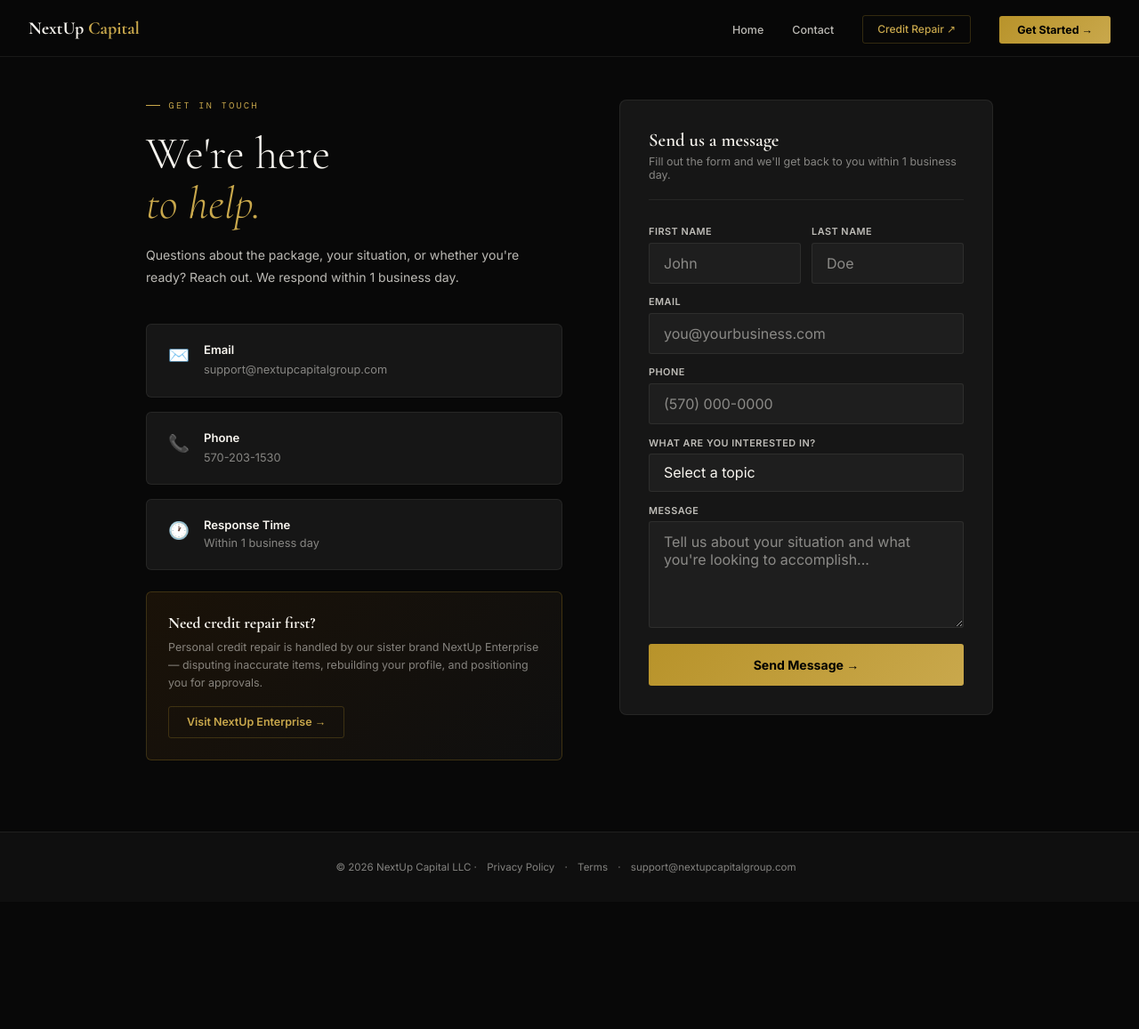
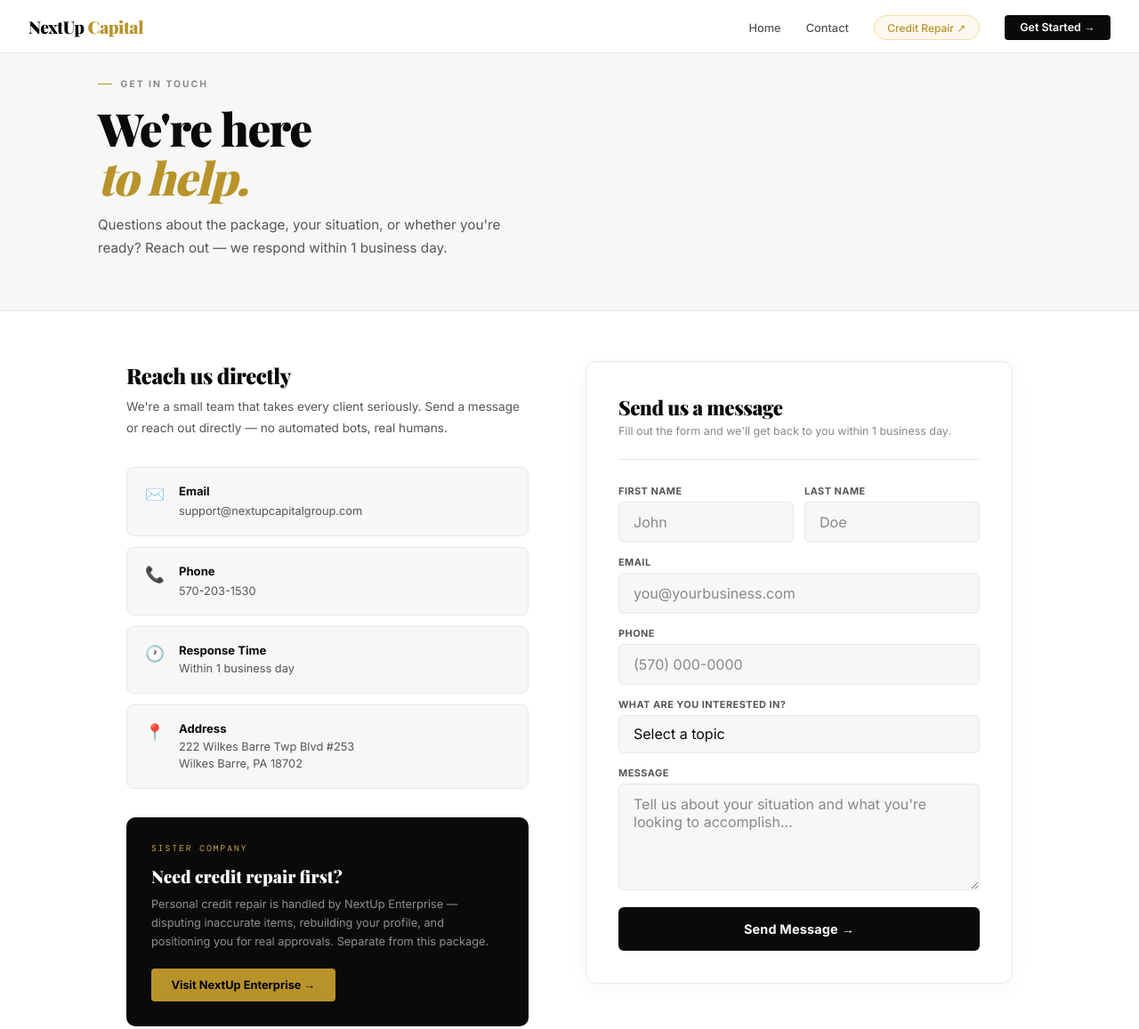
Before and after one commit to nextupcredit-web/nextup-capital, a plain HTML site: page contact.html in a window 1280 px wide. Shown: the top 1157 px of the page at 89% size. Before the commit the page ends 1014 px from the top, so only its background shows below. Drawn offline with nearby package versions, Linux system fonts and the light colour scheme; a web font is replaced by a local one.

Commit message:
Update contact.html

```diff
--- a/contact.html
+++ b/contact.html
@@ -6,81 +6,94 @@
   <title>Contact — NextUp Capital</title>
   <link rel="preconnect" href="https://fonts.googleapis.com"/>
   <link rel="preconnect" href="https://fonts.gstatic.com" crossorigin/>
-  <link href="https://fonts.googleapis.com/css2?family=Cormorant+Garamond:ital,wght@0,300;0,400;0,600;0,700;1,300;1,400;1,600&family=Inter:wght@300;400;500;600;700&family=DM+Mono:wght@400;500&display=swap" rel="stylesheet"/>
+  <link href="https://fonts.googleapis.com/css2?family=Playfair+Display:ital,wght@0,700;0,900;1,700;1,900&family=Inter:wght@300;400;500;600;700&family=DM+Mono:wght@400;500&display=swap" rel="stylesheet"/>
   <script>!function(f,b,e,v,n,t,s){if(f.fbq)return;n=f.fbq=function(){n.callMethod?n.callMethod.apply(n,arguments):n.queue.push(arguments)};if(!f._fbq)f._fbq=n;n.push=n;n.loaded=!0;n.version='2.0';n.queue=[];t=b.createElement(e);t.async=!0;t.src=v;s=b.getElementsByTagName(e)[0];s.parentNode.insertBefore(t,s)}(window,document,'script','https://connect.facebook.net/en_US/fbevents.js');fbq('init','1553461379770085');fbq('track','PageView');</script>
   <style>
-    :root{--black:#080808;--dark:#0f0f0f;--dark-2:#161616;--dark-3:#1e1e1e;--off-white:#f8f5ef;--gold:#b8932a;--gold-2:#c9a84c;--gold-border:rgba(184,147,42,0.25);--text-light:rgba(248,245,239,0.5);--text-mid:rgba(248,245,239,0.75);--border:rgba(248,245,239,0.07);}
+    :root{--white:#ffffff;--off:#f7f7f5;--gold:#b8932a;--gold-2:#c9a84c;--gold-bg:#fdf8ee;--gold-border:#f0dfa0;--black:#0a0a0a;--gray-1:#1a1a1a;--gray-2:#333;--gray-3:#555;--gray-4:#888;--border:#e8e8e4;}
     *,*::before,*::after{box-sizing:border-box;margin:0;padding:0;}
-    body{background:var(--black);color:var(--off-white);font-family:'Inter',sans-serif;-webkit-font-smoothing:antialiased;overflow-x:hidden;}
-    nav{position:fixed;top:0;left:0;right:0;z-index:200;padding:0 2rem;height:64px;display:flex;align-items:center;justify-content:space-between;background:rgba(8,8,8,0.92);backdrop-filter:blur(20px);border-bottom:1px solid var(--border);}
-    .nav-logo{font-family:'Cormorant Garamond',serif;font-weight:700;font-size:1.25rem;color:var(--off-white);text-decoration:none;}
-    .nav-logo span{color:var(--gold-2);}
-    .nav-links{display:flex;align-items:center;gap:2rem;list-style:none;}
-    .nav-links a{font-size:0.78rem;font-weight:500;color:var(--text-mid);text-decoration:none;transition:color 0.2s;}
-    .nav-links a:hover{color:var(--off-white);}
-    .nav-cta{background:linear-gradient(135deg,var(--gold),var(--gold-2));color:#000 !important;font-weight:700 !important;padding:0.5rem 1.25rem;border-radius:3px;}
-    .nav-credit{border:1px solid var(--gold-border);color:var(--gold-2) !important;padding:0.45rem 1rem;border-radius:3px;font-size:0.75rem !important;}
+    body{background:var(--white);color:var(--black);font-family:'Inter',sans-serif;-webkit-font-smoothing:antialiased;overflow-x:hidden;}
+    nav{position:fixed;top:0;left:0;right:0;z-index:200;height:60px;padding:0 2rem;display:flex;align-items:center;justify-content:space-between;background:rgba(255,255,255,0.95);backdrop-filter:blur(16px);border-bottom:1px solid var(--border);}
+    .logo{font-family:'Playfair Display',serif;font-size:1.2rem;font-weight:900;color:var(--black);text-decoration:none;letter-spacing:-0.02em;}
+    .logo span{color:var(--gold);}
+    .nav-links{display:flex;align-items:center;gap:1.75rem;list-style:none;}
+    .nav-links a{font-size:0.8rem;font-weight:500;color:var(--gray-3);text-decoration:none;transition:color 0.2s;}
+    .nav-links a:hover{color:var(--black);}
+    .nav-credit{color:var(--gold) !important;border:1px solid var(--gold-border);padding:0.35rem 0.9rem;border-radius:20px;font-size:0.75rem !important;background:var(--gold-bg);}
+    .nav-cta{background:var(--black) !important;color:#fff !important;padding:0.4rem 1.1rem;border-radius:4px;font-weight:600 !important;font-size:0.78rem !important;}
     .hamburger{display:none;flex-direction:column;gap:5px;background:none;border:none;cursor:pointer;padding:4px;}
-    .hamburger span{display:block;width:22px;height:2px;background:var(--off-white);border-radius:2px;}
-    .mobile-menu{display:none;position:fixed;top:64px;left:0;right:0;bottom:0;background:rgba(8,8,8,0.98);z-index:199;padding:2rem;flex-direction:column;gap:0;}
+    .hamburger span{display:block;width:22px;height:2px;background:var(--black);border-radius:2px;}
+    .mobile-menu{display:none;position:fixed;top:60px;left:0;right:0;bottom:0;background:rgba(255,255,255,0.98);z-index:199;padding:1.5rem;flex-direction:column;}
     .mobile-menu.open{display:flex;}
-    .mobile-menu a{display:block;font-size:1.1rem;color:var(--text-mid);text-decoration:none;padding:1rem 0;border-bottom:1px solid var(--border);}
-    .mobile-menu a:first-child{border-top:1px solid var(--border);}
-    .mobile-menu .m-cta{margin-top:1.5rem;background:linear-gradient(135deg,var(--gold),var(--gold-2));color:#000;font-weight:700;text-align:center;padding:1rem;border-radius:3px;border:none;font-size:1rem;}
+    .mobile-menu a{display:block;font-size:1rem;color:var(--gray-2);text-decoration:none;padding:0.9rem 0;border-bottom:1px solid var(--border);font-weight:500;}
+    .mobile-menu .m-cta{margin-top:1.25rem;background:var(--black);color:#fff;font-weight:700;text-align:center;padding:1rem;border-radius:4px;border:none;font-size:0.95rem;}
     @media(max-width:760px){.nav-links{display:none;}.hamburger{display:flex;}}
 
-    .page{max-width:1000px;margin:0 auto;padding:7rem 1.5rem 5rem;display:grid;grid-template-columns:1fr 420px;gap:4rem;align-items:start;}
-    @media(max-width:800px){.page{grid-template-columns:1fr;padding:6rem 1.25rem 4rem;gap:2.5rem;}}
+    /* PAGE HEADER */
+    .page-header{background:var(--off);border-bottom:1px solid var(--border);padding:5.5rem 2rem 3.5rem;}
+    .header-inner{max-width:1060px;margin:0 auto;}
+    .sec-label{font-size:0.65rem;font-weight:700;letter-spacing:2px;text-transform:uppercase;color:var(--gray-4);margin-bottom:1rem;display:flex;align-items:center;gap:0.6rem;}
+    .sec-label::before{content:'';width:16px;height:1.5px;background:var(--gold);}
+    h1{font-family:'Playfair Display',serif;font-size:clamp(2.2rem,4vw,3.2rem);font-weight:900;line-height:1.08;letter-spacing:-0.025em;margin-bottom:0.75rem;}
+    h1 em{font-style:italic;color:var(--gold);}
+    .page-sub{font-size:0.95rem;color:var(--gray-3);line-height:1.75;max-width:480px;}
 
-    .page-tag{font-family:'DM Mono',monospace;font-size:0.62rem;color:var(--gold-2);letter-spacing:2.5px;text-transform:uppercase;display:flex;align-items:center;gap:0.6rem;margin-bottom:1.25rem;}
-    .page-tag::before{content:'';width:16px;height:1px;background:var(--gold-2);}
-    h1{font-family:'Cormorant Garamond',serif;font-weight:300;font-size:clamp(2.2rem,4vw,3.2rem);line-height:1.1;margin-bottom:1rem;}
-    h1 em{font-style:italic;color:var(--gold-2);}
-    .page-sub{font-size:0.88rem;color:var(--text-mid);line-height:1.8;margin-bottom:2.5rem;}
+    /* MAIN */
+    .main{max-width:1060px;margin:0 auto;padding:3.5rem 2rem 5rem;display:grid;grid-template-columns:1fr 480px;gap:4rem;align-items:start;}
+    @media(max-width:860px){.main{grid-template-columns:1fr;padding:2.5rem 1.5rem 4rem;gap:2.5rem;}}
+    @media(max-width:480px){.page-header{padding:5rem 1.25rem 2.5rem;}.main{padding:2rem 1.25rem 3rem;}}
 
-    .info-cards{display:flex;flex-direction:column;gap:1rem;}
-    .info-card{background:var(--dark-2);border:1px solid var(--border);border-radius:6px;padding:1.25rem 1.5rem;display:flex;gap:1rem;align-items:flex-start;}
-    .info-icon{font-size:1.2rem;flex-shrink:0;margin-top:2px;}
-    .info-card h4{font-size:0.82rem;font-weight:600;margin-bottom:0.2rem;}
-    .info-card a,.info-card p{font-size:0.8rem;color:var(--text-light);text-decoration:none;line-height:1.5;}
-    .info-card a:hover{color:var(--gold-2);}
+    /* INFO SIDE */
+    .info-title{font-family:'Playfair Display',serif;font-size:1.5rem;font-weight:900;margin-bottom:0.5rem;letter-spacing:-0.02em;}
+    .info-desc{font-size:0.85rem;color:var(--gray-3);line-height:1.75;margin-bottom:2rem;}
+    .info-cards{display:flex;flex-direction:column;gap:0.75rem;margin-bottom:2rem;}
+    .info-card{display:flex;align-items:flex-start;gap:1rem;background:var(--off);border:1px solid var(--border);border-radius:8px;padding:1.1rem 1.25rem;transition:border-color 0.2s;}
+    .info-card:hover{border-color:var(--gold-border);}
+    .info-card-icon{font-size:1.1rem;flex-shrink:0;margin-top:1px;}
+    .info-card h4{font-size:0.82rem;font-weight:700;margin-bottom:0.2rem;color:var(--black);}
+    .info-card a,.info-card p{font-size:0.8rem;color:var(--gray-3);text-decoration:none;line-height:1.5;}
+    .info-card a:hover{color:var(--gold);}
 
-    .credit-banner{background:linear-gradient(135deg,#1a1208,#0f0f0f);border:1px solid var(--gold-border);border-radius:6px;padding:1.5rem;margin-top:1.5rem;}
-    .credit-banner h4{font-family:'Cormorant Garamond',serif;font-size:1.1rem;margin-bottom:0.4rem;}
-    .credit-banner p{font-size:0.78rem;color:var(--text-light);line-height:1.6;margin-bottom:1rem;}
-    .credit-btn{display:inline-block;border:1px solid var(--gold-border);color:var(--gold-2);font-size:0.78rem;font-weight:600;padding:0.6rem 1.25rem;border-radius:3px;text-decoration:none;transition:all 0.2s;}
-    .credit-btn:hover{background:rgba(184,147,42,0.08);}
+    .credit-box{background:var(--black);border-radius:10px;padding:1.75rem;color:#fff;}
+    .credit-box-tag{font-family:'DM Mono',monospace;font-size:0.6rem;letter-spacing:2px;text-transform:uppercase;color:var(--gold-2);margin-bottom:0.75rem;}
+    .credit-box h4{font-family:'Playfair Display',serif;font-size:1.2rem;font-weight:900;margin-bottom:0.5rem;}
+    .credit-box p{font-size:0.8rem;color:rgba(255,255,255,0.55);line-height:1.65;margin-bottom:1.25rem;}
+    .credit-btn{display:inline-block;background:var(--gold);color:#000;font-weight:700;font-size:0.8rem;padding:0.7rem 1.4rem;border-radius:4px;text-decoration:none;transition:background 0.2s;}
+    .credit-btn:hover{background:var(--gold-2);}
 
-    .form-panel{background:var(--dark-2);border:1px solid var(--border);border-radius:8px;padding:2rem;}
-    @media(max-width:480px){.form-panel{padding:1.5rem;}}
-    .form-panel h3{font-family:'Cormorant Garamond',serif;font-size:1.3rem;font-weight:600;margin-bottom:0.25rem;}
-    .form-panel > p{font-size:0.78rem;color:var(--text-light);margin-bottom:1.75rem;padding-bottom:1.25rem;border-bottom:1px solid var(--border);}
-    .field{display:flex;flex-direction:column;gap:0.35rem;margin-bottom:0.85rem;}
-    .field label{font-size:0.68rem;font-weight:600;letter-spacing:0.5px;text-transform:uppercase;color:var(--text-mid);}
-    .field input,.field textarea,.field select{background:var(--dark-3);border:1px solid var(--border);border-radius:3px;padding:0.75rem 1rem;color:var(--off-white);font-family:'Inter',sans-serif;font-size:16px;outline:none;transition:border-color 0.2s;-webkit-appearance:none;width:100%;}
-    .field input:focus,.field textarea:focus,.field select:focus{border-color:rgba(184,147,42,0.45);}
-    .field input::placeholder,.field textarea::placeholder{color:var(--text-light);}
+    /* FORM */
+    .form-card{background:var(--white);border:1.5px solid var(--border);border-radius:12px;padding:2.25rem;box-shadow:0 4px 24px rgba(0,0,0,0.04);}
+    @media(max-width:480px){.form-card{padding:1.5rem;border-radius:8px;}}
+    .form-title{font-family:'Playfair Display',serif;font-size:1.4rem;font-weight:900;margin-bottom:0.25rem;letter-spacing:-0.02em;}
+    .form-sub{font-size:0.78rem;color:var(--gray-4);margin-bottom:1.75rem;padding-bottom:1.5rem;border-bottom:1px solid var(--border);}
+    .field{display:flex;flex-direction:column;gap:0.35rem;margin-bottom:0.9rem;}
+    .field label{font-size:0.68rem;font-weight:700;letter-spacing:0.5px;text-transform:uppercase;color:var(--gray-3);}
+    .field input,.field textarea,.field select{background:var(--off);border:1.5px solid var(--border);border-radius:6px;padding:0.75rem 1rem;color:var(--black);font-family:'Inter',sans-serif;font-size:16px;outline:none;transition:border-color 0.2s;-webkit-appearance:none;width:100%;}
+    .field input:focus,.field textarea:focus,.field select:focus{border-color:var(--gold);background:var(--white);}
+    .field input::placeholder,.field textarea::placeholder{color:var(--gray-4);}
     .field textarea{resize:vertical;min-height:120px;}
-    .field select option{background:var(--dark-2);}
+    .field select option{background:var(--white);}
     .field-row{display:grid;grid-template-columns:1fr 1fr;gap:0.75rem;}
     @media(max-width:420px){.field-row{grid-template-columns:1fr;}}
-    .submit-btn{width:100%;background:linear-gradient(135deg,var(--gold),var(--gold-2));color:#000;font-family:'Inter',sans-serif;font-weight:700;font-size:0.88rem;border:none;border-radius:3px;padding:0.95rem;cursor:pointer;transition:all 0.2s;margin-top:0.25rem;}
-    .submit-btn:hover{box-shadow:0 8px 25px rgba(184,147,42,0.3);}
-    .submit-btn:disabled{opacity:0.6;cursor:not-allowed;}
-    .success-msg{display:none;text-align:center;padding:2rem 1rem;}
-    .success-msg .icon{font-size:2.5rem;margin-bottom:0.75rem;}
-    .success-msg h4{font-family:'Cormorant Garamond',serif;font-size:1.4rem;font-weight:300;margin-bottom:0.5rem;}
-    .success-msg p{font-size:0.82rem;color:var(--text-mid);}
+    .submit-btn{width:100%;background:var(--black);color:#fff;font-family:'Inter',sans-serif;font-weight:700;font-size:0.9rem;border:none;border-radius:6px;padding:1rem;cursor:pointer;transition:all 0.2s;margin-top:0.25rem;letter-spacing:0.2px;}
+    .submit-btn:hover{background:var(--gray-1);transform:translateY(-1px);}
+    .submit-btn:disabled{opacity:0.55;cursor:not-allowed;transform:none;}
+    .success-msg{display:none;text-align:center;padding:2.5rem 1rem;}
+    .success-icon{font-size:2.5rem;margin-bottom:1rem;}
+    .success-msg h4{font-family:'Playfair Display',serif;font-size:1.5rem;font-weight:900;margin-bottom:0.5rem;}
+    .success-msg p{font-size:0.85rem;color:var(--gray-3);}
 
-    footer{background:var(--dark);border-top:1px solid var(--border);padding:2rem;text-align:center;}
-    footer p{font-size:0.72rem;color:var(--text-light);}
-    footer a{color:var(--text-light);text-decoration:none;margin:0 0.5rem;}
-    footer a:hover{color:var(--gold-2);}
+    /* FOOTER */
+    footer{background:var(--off);border-top:1px solid var(--border);padding:2rem;}
+    .foot-bottom{max-width:1060px;margin:0 auto;display:flex;justify-content:space-between;flex-wrap:wrap;gap:0.75rem;align-items:center;}
+    .foot-bottom p,.foot-bottom a{font-size:0.72rem;color:var(--gray-4);text-decoration:none;}
+    .foot-bottom a:hover{color:var(--gold);}
+    .foot-links{display:flex;gap:1.25rem;}
   </style>
 </head>
 <body>
+
 <nav>
-  <a href="index.html" class="nav-logo">NextUp <span>Capital</span></a>
+  <a href="index.html" class="logo">NextUp <span>Capital</span></a>
   <ul class="nav-links">
     <li><a href="index.html">Home</a></li>
     <li><a href="contact.html">Contact</a></li>
@@ -93,49 +106,50 @@
   <a href="index.html">Home</a>
   <a href="contact.html">Contact</a>
   <a href="https://nextupenterprise.com" target="_blank">Credit Repair ↗</a>
-  <a href="https://buy.stripe.com/bJe14p9fQfWJfDog8U5Rm0M" class="m-cta">Get Started — $1,500 →</a>
+  <a href="https://buy.stripe.com/bJe14p9fQfWJfDog8U5Rm0M" class="m-cta">Get Started — $1,500</a>
 </div>
 
-<div class="page">
+<div class="page-header">
+  <div class="header-inner">
+    <div class="sec-label">Get in Touch</div>
+    <h1>We're here<br><em>to help.</em></h1>
+    <p class="page-sub">Questions about the package, your situation, or whether you're ready? Reach out — we respond within 1 business day.</p>
+  </div>
+</div>
+
+<div class="main">
   <div>
-    <div class="page-tag">Get in Touch</div>
-    <h1>We're here<br><em>to help.</em></h1>
-    <p class="page-sub">Questions about the package, your situation, or whether you're ready? Reach out. We respond within 1 business day.</p>
-
+    <div class="info-title">Reach us directly</div>
+    <p class="info-desc">We're a small team that takes every client seriously. Send a message or reach out directly — no automated bots, real humans.</p>
     <div class="info-cards">
       <div class="info-card">
-        <div class="info-icon">✉️</div>
-        <div>
-          <h4>Email</h4>
-          <a href="mailto:support@nextupcapitalgroup.com">support@nextupcapitalgroup.com</a>
-        </div>
+        <div class="info-card-icon">✉️</div>
+        <div><h4>Email</h4><a href="mailto:support@nextupcapitalgroup.com">support@nextupcapitalgroup.com</a></div>
       </div>
       <div class="info-card">
-        <div class="info-icon">📞</div>
-        <div>
-          <h4>Phone</h4>
-          <a href="tel:5702031530">570-203-1530</a>
-        </div>
+        <div class="info-card-icon">📞</div>
+        <div><h4>Phone</h4><a href="tel:5702031530">570-203-1530</a></div>
       </div>
       <div class="info-card">
-        <div class="info-icon">🕐</div>
-        <div>
-          <h4>Response Time</h4>
-          <p>Within 1 business day</p>
-        </div>
+        <div class="info-card-icon">🕐</div>
+        <div><h4>Response Time</h4><p>Within 1 business day</p></div>
+      </div>
+      <div class="info-card">
+        <div class="info-card-icon">📍</div>
+        <div><h4>Address</h4><p>222 Wilkes Barre Twp Blvd #253<br>Wilkes Barre, PA 18702</p></div>
       </div>
     </div>
-
-    <div class="credit-banner">
+    <div class="credit-box">
+      <div class="credit-box-tag">Sister Company</div>
       <h4>Need credit repair first?</h4>
-      <p>Personal credit repair is handled by our sister brand NextUp Enterprise — disputing inaccurate items, rebuilding your profile, and positioning you for approvals.</p>
+      <p>Personal credit repair is handled by NextUp Enterprise — disputing inaccurate items, rebuilding your profile, and positioning you for real approvals. Separate from this package.</p>
       <a href="https://nextupenterprise.com" target="_blank" class="credit-btn">Visit NextUp Enterprise →</a>
     </div>
   </div>
 
-  <div class="form-panel">
-    <h3>Send us a message</h3>
-    <p>Fill out the form and we'll get back to you within 1 business day.</p>
+  <div class="form-card">
+    <div class="form-title">Send us a message</div>
+    <p class="form-sub">Fill out the form and we'll get back to you within 1 business day.</p>
     <form id="contactForm" action="https://formspree.io/f/xrevprgk" method="POST">
       <div class="field-row">
         <div class="field"><label>First Name</label><input type="text" name="first_name" placeholder="John" required/></div>
@@ -157,7 +171,7 @@
       <button type="submit" class="submit-btn">Send Message →</button>
     </form>
     <div class="success-msg" id="successMsg">
-      <div class="icon">✅</div>
+      <div class="success-icon">✅</div>
       <h4>Message received.</h4>
       <p>We'll be in touch within 1 business day. Thank you for reaching out.</p>
     </div>
@@ -165,11 +179,20 @@
 </div>
 
 <footer>
-  <p>© 2026 NextUp Capital LLC · <a href="privacy-policy.html">Privacy Policy</a> · <a href="terms.html">Terms</a> · <a href="mailto:support@nextupcapitalgroup.com">support@nextupcapitalgroup.com</a></p>
+  <div class="foot-bottom">
+    <p>© 2026 NextUp Capital LLC. All rights reserved.</p>
+    <div class="foot-links">
+      <a href="privacy-policy.html">Privacy Policy</a>
+      <a href="terms.html">Terms of Service</a>
+      <a href="mailto:support@nextupcapitalgroup.com">support@nextupcapitalgroup.com</a>
+    </div>
+  </div>
 </footer>
 
 <script>
 document.getElementById('hamburgerBtn').addEventListener('click', () => document.getElementById('mobileMenu').classList.toggle('open'));
+document.querySelectorAll('.mobile-menu a').forEach(a => a.addEventListener('click', () => document.getElementById('mobileMenu').classList.remove('open')));
+
 const form = document.getElementById('contactForm');
 form.addEventListener('submit', async (e) => {
   e.preventDefault();
```
